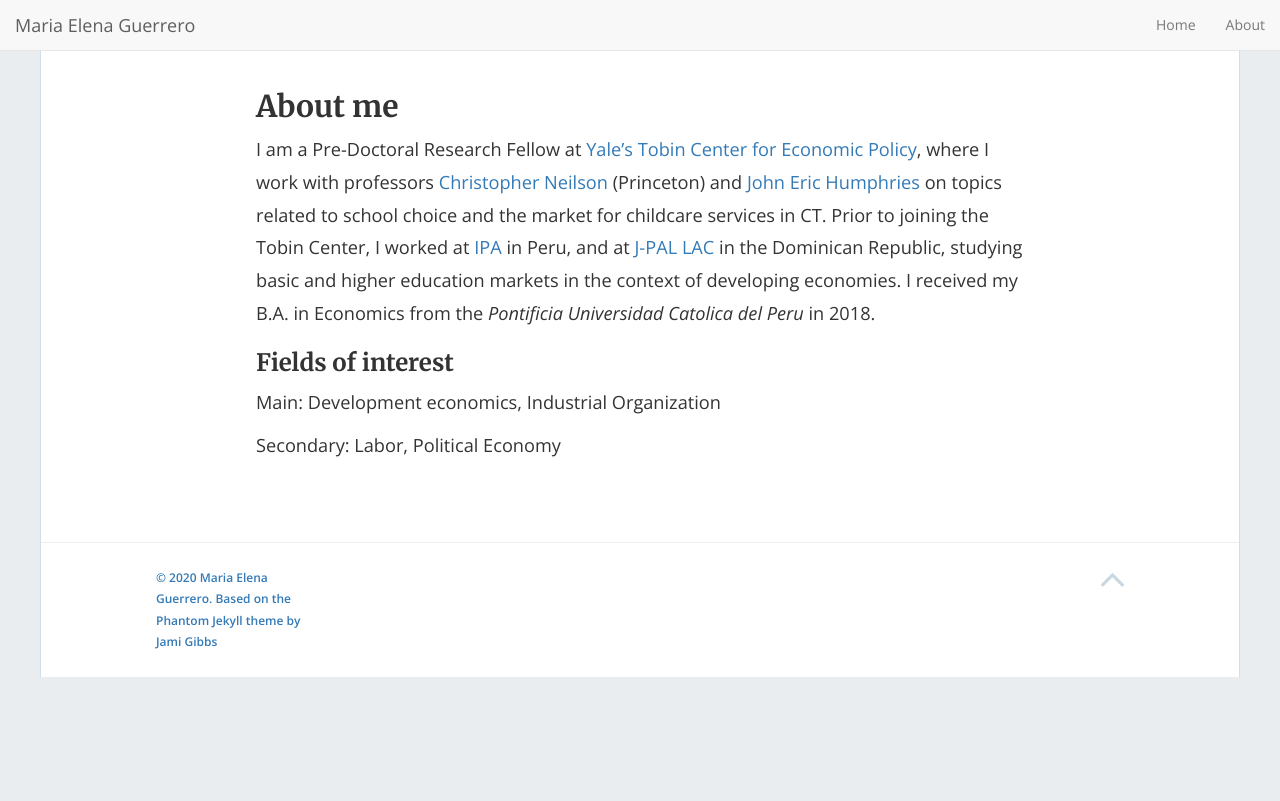
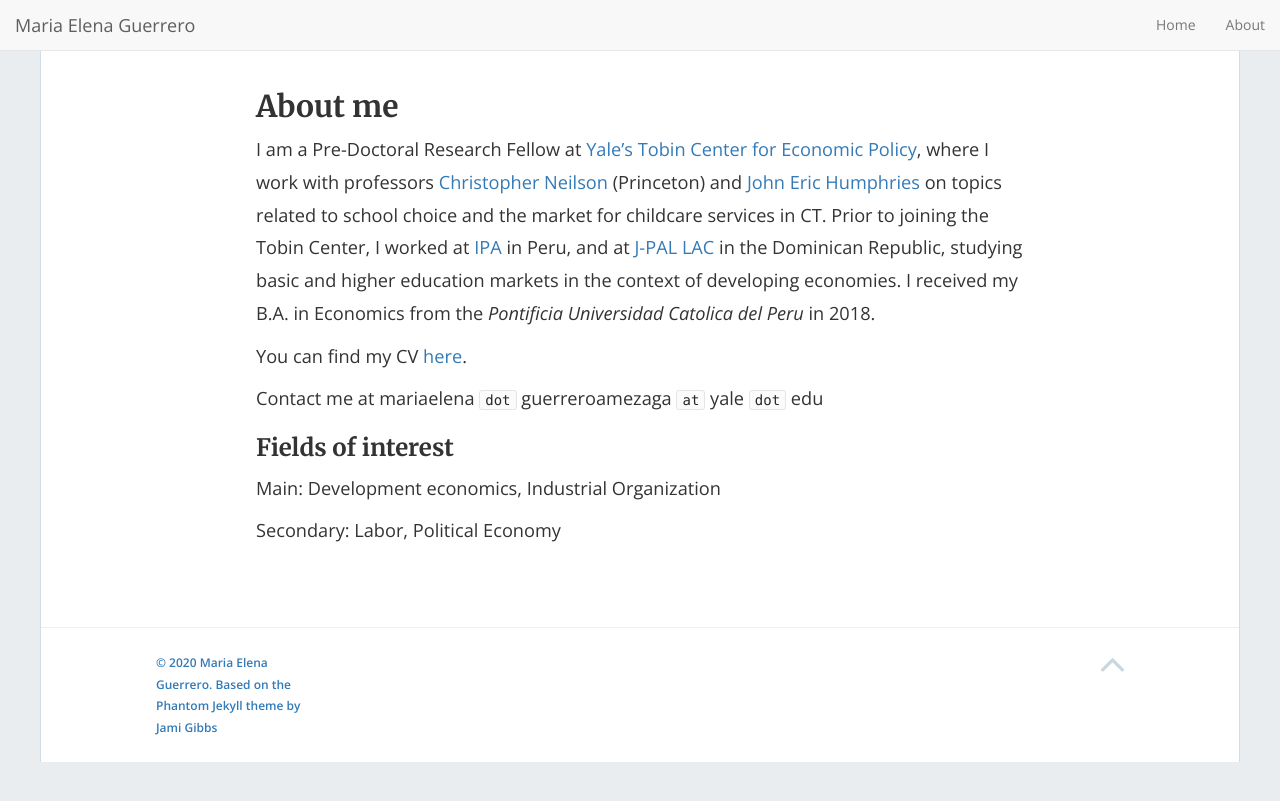
Before and after one commit to mariaelenaguer/mariaelenaguer.github.io, a Jekyll site: the page built from about.md, in a window 1280 px wide. Shown: the top 801 px of the page. Built offline with Jekyll 4.4.1, drawn with Linux system fonts in a browser that asks for light colours; nearby versions of some CDN libraries.

Commit message:
add CV and contact

```diff
--- a/about.md
+++ b/about.md
@@ -7,6 +7,10 @@ permalink: /about/
 
 I am a Pre-Doctoral Research Fellow at [Yale’s Tobin Center for Economic Policy](https://tobin.yale.edu/), where I work with professors [Christopher Neilson](https://christopherneilson.github.io/) (Princeton) and [John Eric Humphries](http://johnerichumphries.com/) on topics related to school choice and the market for childcare services in CT. Prior to joining the Tobin Center, I worked at [IPA](http://www.poverty-action.org/study/information-about-returns-post-primary-education-peru) in Peru, and at [J-PAL LAC](https://www.povertyactionlab.org/latin-america-caribbean) in the Dominican Republic, studying basic and higher education markets in the context of developing economies. I received my B.A. in Economics from the _Pontificia Universidad Catolica del Peru_ in 2018.
 
+You can find my CV [here](https://www.dropbox.com/s/35jr9v6ady2yswp/CV_Guerrero_2020v2.pdf?raw=1).
+
+Contact me at mariaelena `dot` guerreroamezaga `at` yale `dot` edu
+
 ### Fields of interest
 
 Main: Development economics, Industrial Organization
```
